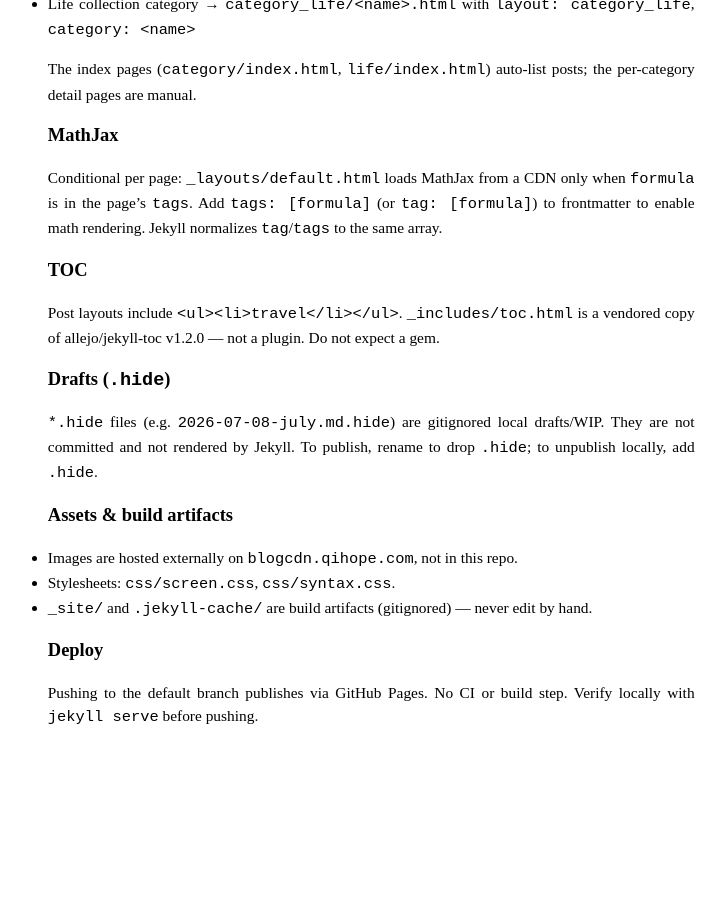
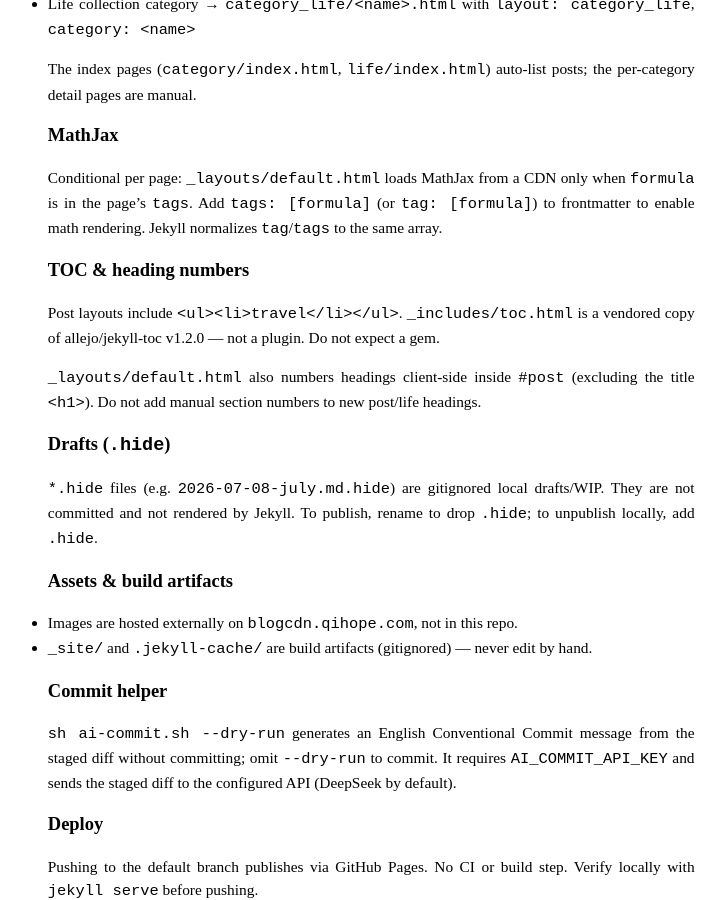
Before and after one commit to imekaku/imekaku.github.io, a Jekyll site: the page built from AGENTS.md, in a window 1280 px wide and 900 px high, scrolled down 1246 px. Shown: the whole window, without its empty margins (256-982 px from the left). Built offline with Jekyll 4.4.1, drawn with Linux system fonts in a browser that asks for light colours; our own code applies the rules of GitHub Pages for plain Markdown files; before the commit the page ends 2042 px from its top, so only the background shows below that.

Commit message:
docs: document heading numbering and ai-commit helper in AGENTS.md

```diff
--- a/AGENTS.md
+++ b/AGENTS.md
@@ -33,9 +33,11 @@ The index pages (`category/index.html`, `life/index.html`) auto-list posts; the
 
 Conditional per page: `_layouts/default.html` loads MathJax from a CDN only when `formula` is in the page's `tags`. Add `tags: [formula]` (or `tag: [formula]`) to frontmatter to enable math rendering. Jekyll normalizes `tag`/`tags` to the same array.
 
-## TOC
+## TOC & heading numbers
 
 Post layouts include `{% include toc.html html=content h_max=4 %}`. `_includes/toc.html` is a vendored copy of allejo/jekyll-toc v1.2.0 — not a plugin. Do not expect a gem.
+
+`_layouts/default.html` also numbers headings client-side inside `#post` (excluding the title `<h1>`). Do not add manual section numbers to new post/life headings.
 
 ## Drafts (`.hide`)
 
@@ -44,8 +46,11 @@ Post layouts include `{% include toc.html html=content h_max=4 %}`. `_includes/t
 ## Assets & build artifacts
 
 - Images are hosted externally on `blogcdn.qihope.com`, not in this repo.
-- Stylesheets: `css/screen.css`, `css/syntax.css`.
 - `_site/` and `.jekyll-cache/` are build artifacts (gitignored) — never edit by hand.
+
+## Commit helper
+
+`sh ai-commit.sh --dry-run` generates an English Conventional Commit message from the staged diff without committing; omit `--dry-run` to commit. It requires `AI_COMMIT_API_KEY` and sends the staged diff to the configured API (DeepSeek by default).
 
 ## Deploy
 
```
